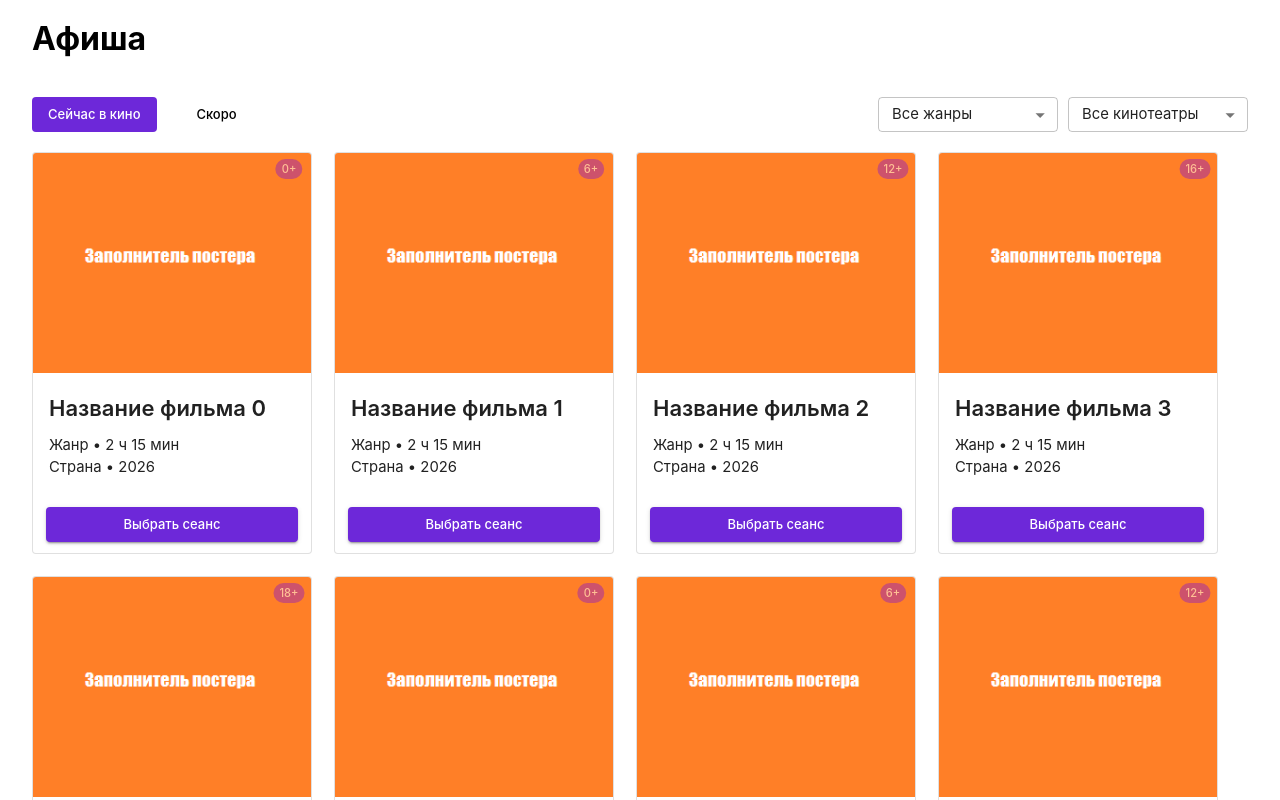
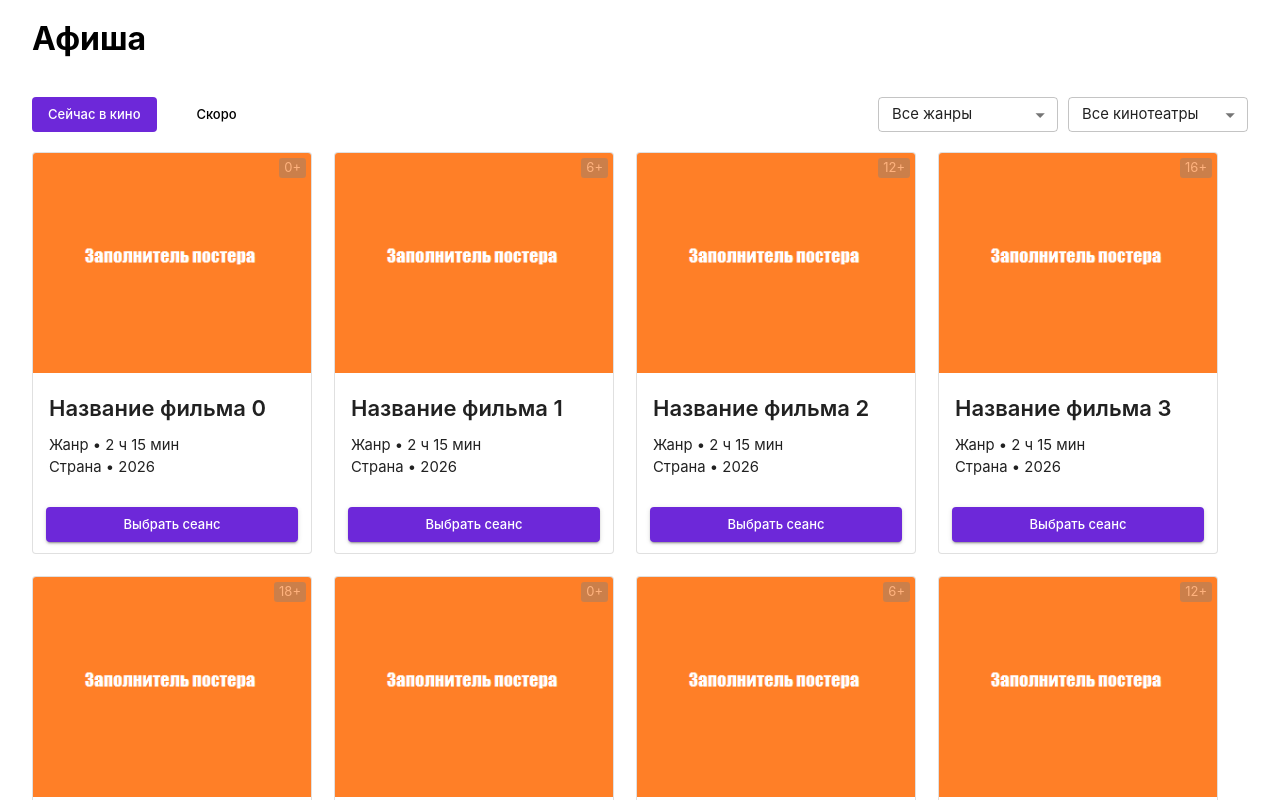
Before and after one commit to egorshramko/cbs-frontend, a Next.js app: page /movies in a window 1280 px wide. Shown: the top 800 px of the page. Built offline with nearby package versions, Linux system fonts and the light colour scheme; what @mui/material-nextjs would draw is missing.

Commit message:
Добавлен кастомный маркер возрастных ограничений на карточку фильма

```diff
--- /dev/null
+++ b/app/(application)/movies/components/AgeLimitMarker.tsx
@@ -0,0 +1,25 @@
+import { Box, Typography } from "@mui/material";
+
+export default function AgeLimitMarker({ ageLimit }: {ageLimit: string}) {
+  return (
+    <Box sx={{
+      maxHeight: "20px",
+      backgroundColor: "gray",
+      opacity: "40%",
+      borderRadius: "3px",
+      margin: "5px",
+      paddingX: "5px",
+      display: "flex",
+      justifyContent: "center",
+      alignContent: "center"
+    }}>
+      <Typography
+        sx={{
+          fontSize: 13,
+          color: "white"
+        }} variant="body2">
+        { ageLimit }
+      </Typography>
+    </Box>
+  );
+}
--- a/app/(application)/movies/components/MovieCard.tsx
+++ b/app/(application)/movies/components/MovieCard.tsx
@@ -1,5 +1,6 @@
 import { Badge, Button, Card, CardActions, CardContent, CardMedia, Typography } from "@mui/material";
 import MovieCardProps from "../lib/MovieCardProps";
+import AgeLimitMarker from "./AgeLimitMarker";
 
 
 
@@ -31,14 +32,7 @@ export default function MovieCard({ props } : { props: MovieCardProps }) {
             image={ props.imageUrl }
             title="poster"
           >
-            <Badge
-              sx={{
-                opacity: "50%",
-                margin: "16px 22px",
-              }}
-              badgeContent={ props.ageLimit + "+" }
-              color="secondary"
-            />
+            <AgeLimitMarker ageLimit={ props.ageLimit + "+" } />
           </CardMedia>
           <CardContent>
             <Typography sx={{
```
